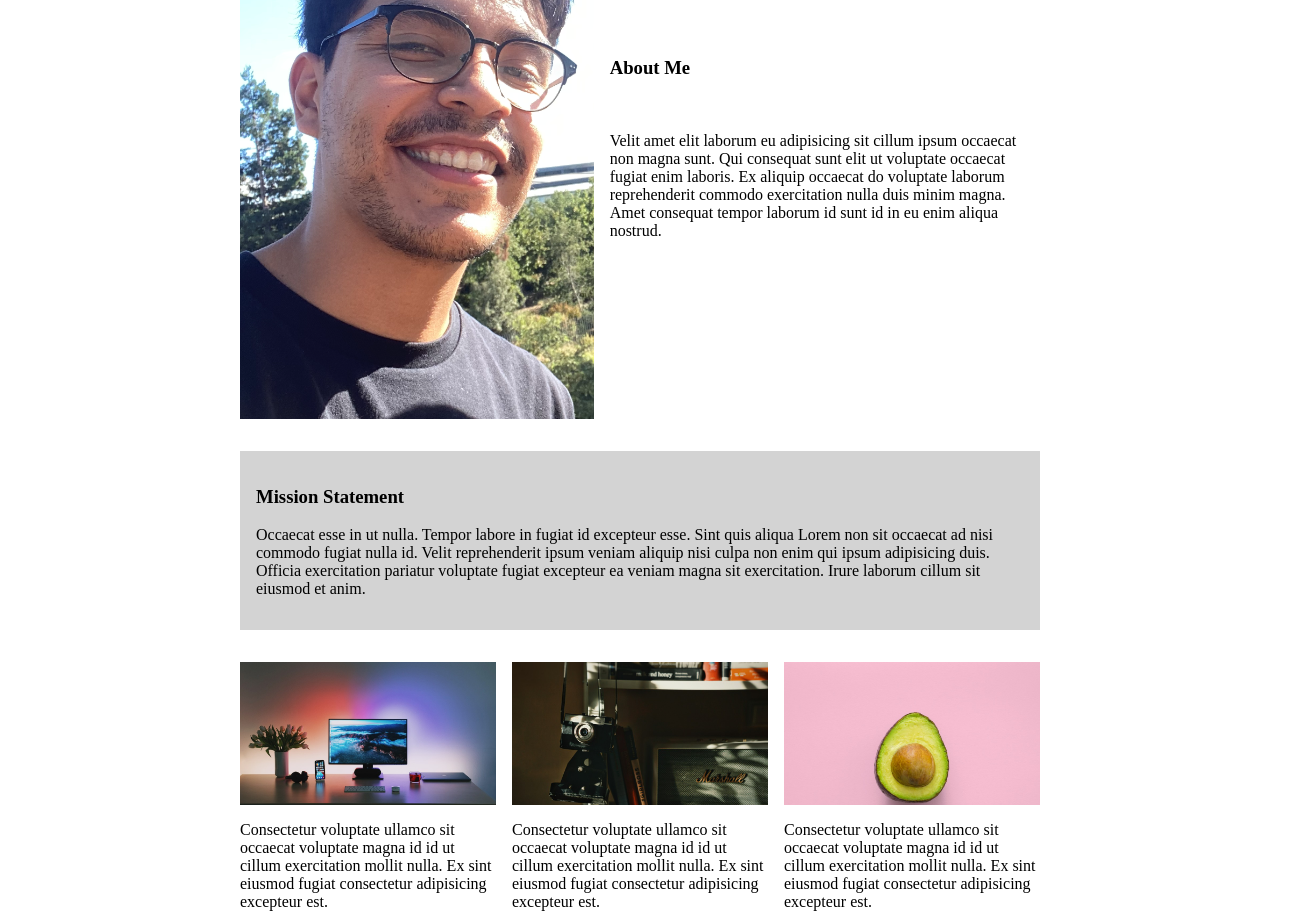
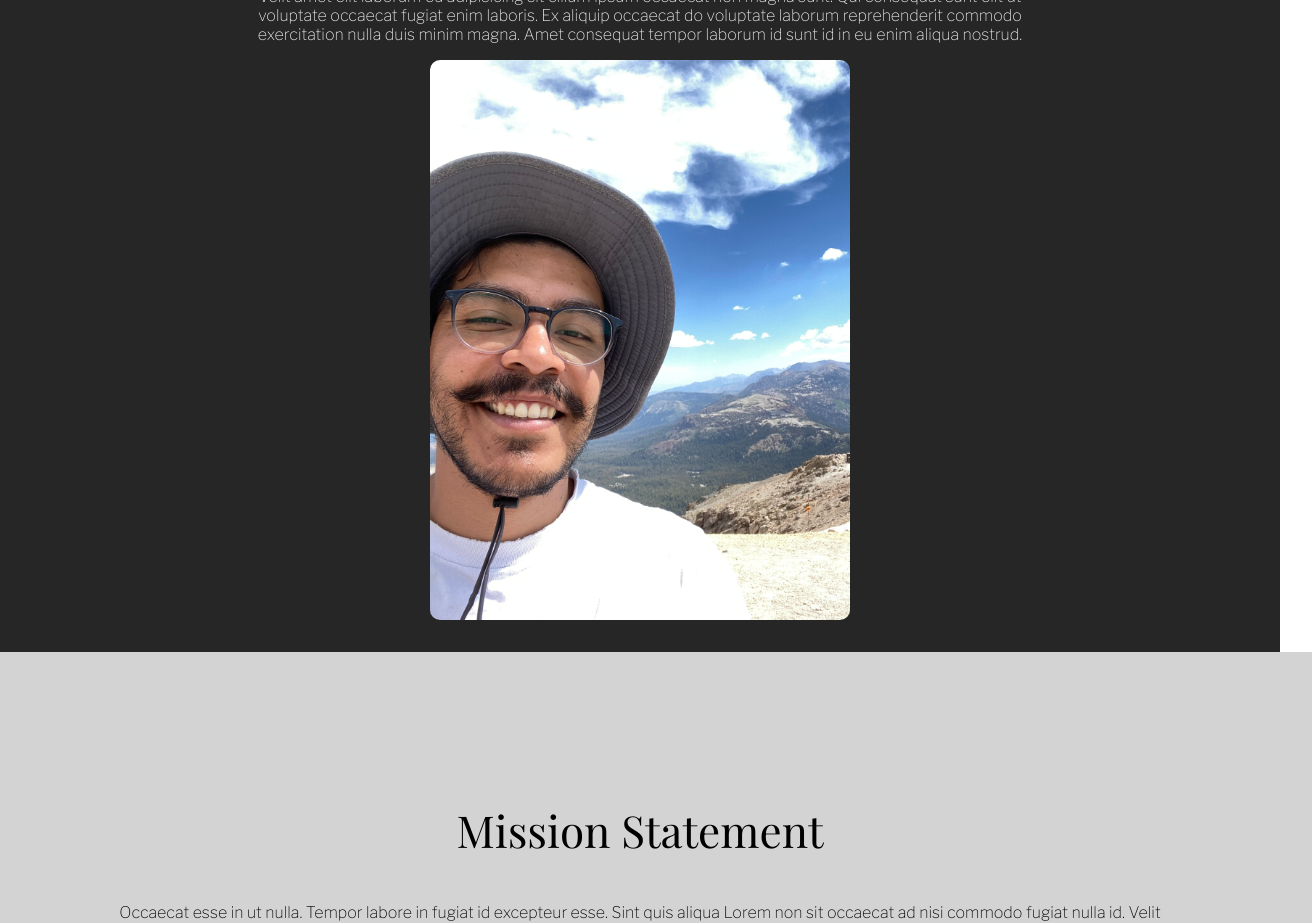
Before and after one commit to JoseValadez310/bittenbyte, a React (Create React App) app: page /About in a window 1280 px wide. Shown: the part 200-1123 px from the top of the page, 1312 px wide, since content can reach past the window. Built offline with nearby package versions, Linux system fonts and the light colour scheme; a web font is replaced by a local one.

Commit message:
About me page - got its dark mode - page layout got slightly modified - Font color and font type changed

```diff
--- a/src/App.js
+++ b/src/App.js
@@ -60,7 +60,7 @@ const App = () => {
             <Route path = "/" element = {[<Hero />, <Home handleDarkMode = {handleDarkMode} PassThroughDetails = {PassThroughDetails} darkMode = {darkMode}/>]} />
             <Route path = "/Article/:title"  element = {[<ScrollToTopOnMount />, <Article article = {article} darkMode = {darkMode}/>]} />
             <Route path = "/Archive/:section" element = {[ <ScrollToTopOnMount />, <Archive darkMode = {darkMode} currentTab = {currentTab} PassThroughDetails = {PassThroughDetails}/>]} />
-            <Route path = "/About" element = {<About />} />
+            <Route path = "/About" element = {<About darkMode = {darkMode}/>} />
           </Routes>
         <Footer />
       </BrowserRouter>
--- a/src/components/Nav.js
+++ b/src/components/Nav.js
@@ -31,9 +31,9 @@ const Nav = (props) => {
                             <NavLink className = 'navLink' to = '/Archive/Food' onClick = {() => props.tabSection('Food')}>
                                 Food
                                     </NavLink>
-                            <NavLink className = 'navLink' to = '/Comunity'>
+                            {/* <NavLink className = 'navLink' to = '/Comunity'>
                                 Set-Ups
-                                    </NavLink>
+                                    </NavLink>   */}
                             <NavLink className = 'navLink' to = '/About'>
                                 About
                                     </NavLink>
--- a/src/pages/About.js
+++ b/src/pages/About.js
@@ -1,22 +1,22 @@
 import "../styles/about-page.css"
-import aboutMe from "../content/images/aboutMe.PNG"
+import aboutMe from "../content/images/aboutMe.jpg"
 import techHero from "../content/images/technology-hero.jpg"
 import hobbyHero from "../content/images/hobby-hero.jpg"
 import foodHero from "../content/images/food-hero.jpg"
 
-const About = () => {
+const About = (props) => {
 
-
+    let darkMode = props.darkMode
 
     return (
-        <main>
+        <main id = {darkMode === false? 'main-light':'main-dark'}>
 
             <div className = 'about-me-container'>
                 <div className = 'about-me-image-wrapper'>
                     <img className = 'about-me-image' src = {aboutMe} alt = 'a self pic' />
                 </div>
-                <div className = 'about-me-description'>
-                    <h3>
+                <div className = 'about-me-description' id = {darkMode === false? 'text-light':'text-dark'}>
+                    <h3 className = 'aboutMe-title'>
                         About Me
                         </h3>
                     <br/>
@@ -24,7 +24,6 @@ const About = () => {
                        Velit amet elit laborum eu adipisicing sit cillum ipsum occaecat non magna sunt. Qui consequat sunt elit ut voluptate occaecat fugiat enim laboris. Ex aliquip occaecat do voluptate laborum reprehenderit commodo exercitation nulla duis minim magna. Amet consequat tempor laborum id sunt id in eu enim aliqua nostrud.
                         </p>
                 </div>
-
             </div>
 
             <div className = 'mission-statement-container'>
@@ -37,7 +36,7 @@ const About = () => {
             </div>
 
 
-            <div className = 'tab-info-container '>
+            <div className = 'tab-info-container ' id = {darkMode === false? 'text-light':'text-dark'}>
                 <div className = 'tab-info-card'>
                     <div className = 'tab-info-image-wrapper'>
                         <img className = 'tab-info-image' src = {techHero} alt = 'Technology hero' />
@@ -64,7 +63,7 @@ const About = () => {
 
                 <div className = 'tab-info-card'>
                     <div className = 'tab-info-image-wrapper'>
-                        <img className = 'tab-info-image' src = {foodHero} alt = 'Technology hero' />
+                        <img className = 'tab-info-image' id = 'tab-info-food' src = {foodHero} alt = 'Technology hero' />
                     </div>
 
                     <div className = 'tab-info-description'>
--- a/src/styles/about-page.css
+++ b/src/styles/about-page.css
@@ -2,44 +2,84 @@
 .about-me-container {
     grid-column: 4/10;
     display: flex;
-    flex-direction: row;
+    flex-direction: column-reverse;
     align-items: center;
-    gap: 1em;
+    justify-content: center;
+
 }
-
 .about-me-image-wrapper {
     height: 35rem;
     margin-bottom: 1em;
 }
 .about-me-image {
     height: inherit;
+    border-radius: 10px;
+}
+.aboutMe-title {
+    font-family: 'Playfair Display', serif;
+    font-size: 1.75rem;
+    font-weight: 400;
 }
 .about-me-description{
-
+    text-align: center;
+    font-family: 'Libre Franklin', sans-serif;
+    font-weight: 300;
 }
 
 /* Mission Statment */
 .mission-statement-container {
-    grid-column: 4/10;
-    background-color: lightgrey ;
-    padding: 1em;
+    grid-column: 2/12;
+    background-color: lightgrey;
+    padding: 6.5em;
     margin-bottom: 1em;
+    text-align: center;
+    border-radius: 0px;
 }
 
+.mission-title {
+    font-family: 'Playfair Display', serif;
+    font-size: 2.75rem;
+    font-weight: 400;
+}
+.mission-statement {
+    font-family: 'Libre Franklin', sans-serif;
+    font-weight: 300;
+}
 /* Tab three card info */
 .tab-info-container {
-    grid-column: 4/10;
+    grid-column: 3/11;
     display: flex;
     flex-direction: row;
     gap: 1em;
 }
 
 .tab-info-image-wrapper{
-
+    position: relative;
     width: 100%;
-    height: 45%;
+    height: 52%;
     overflow: hidden;
+    border-radius: 0px;
+}
+.tab-info-description {
+    font-family: 'Libre Franklin', sans-serif;
+    font-weight: 300;
 }
 .tab-info-image {
+    position:absolute;
     width: inherit;
+    position: relative;
+
 }
+#tab-info-food {
+    bottom: 30px;
+}
+
+
+/* text dark mode */
+#text-light {
+    color: #454444;
+}
+
+#text-dark {
+    color: #F2F2F2;
+}
```
Also changed, not shown: src/content/images/aboutMe.PNG (deleted), src/content/images/aboutMe.jpg (added).
